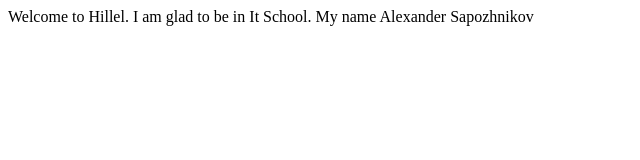
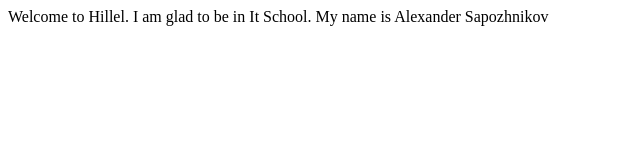
Before and after one commit to AlexSapozhnikov1995/myfirstproject, a plain HTML site: page First_page.html in a window 1280 px wide. Shown: the full height of the page, 0-640 px from the left. Drawn offline with Linux system fonts and the light colour scheme.

Commit message:
second commit

```diff
--- a/First_page.html
+++ b/First_page.html
@@ -3,7 +3,7 @@
     <title>First Hillel</title>
 </Head>
 <bdoy>
-    Welcome to Hillel. I am glad to be in It School. My name Alexander Sapozhnikov
+    Welcome to Hillel. I am glad to be in It School. My name is  Alexander Sapozhnikov
 </bdoy>
 
 </Html>
```
